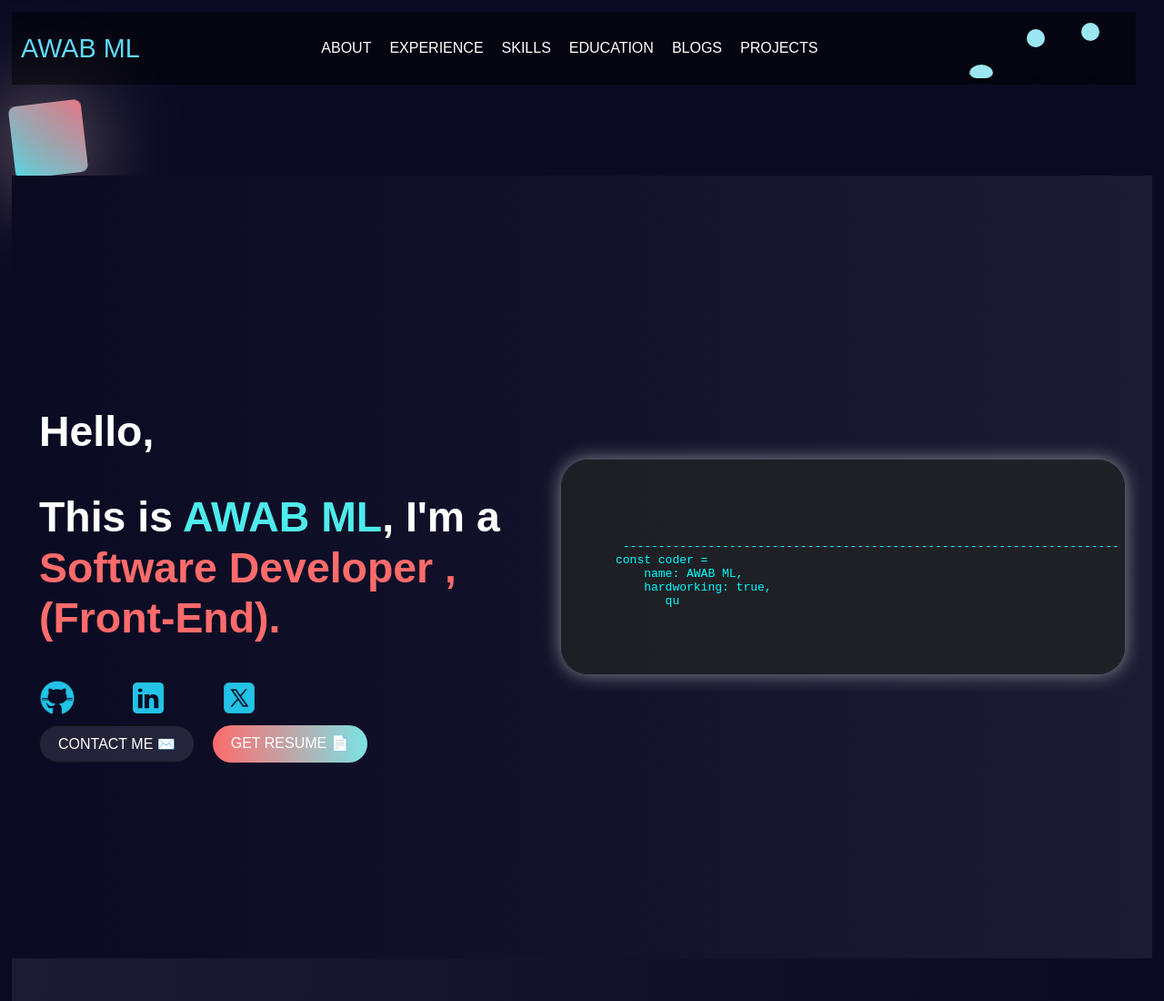
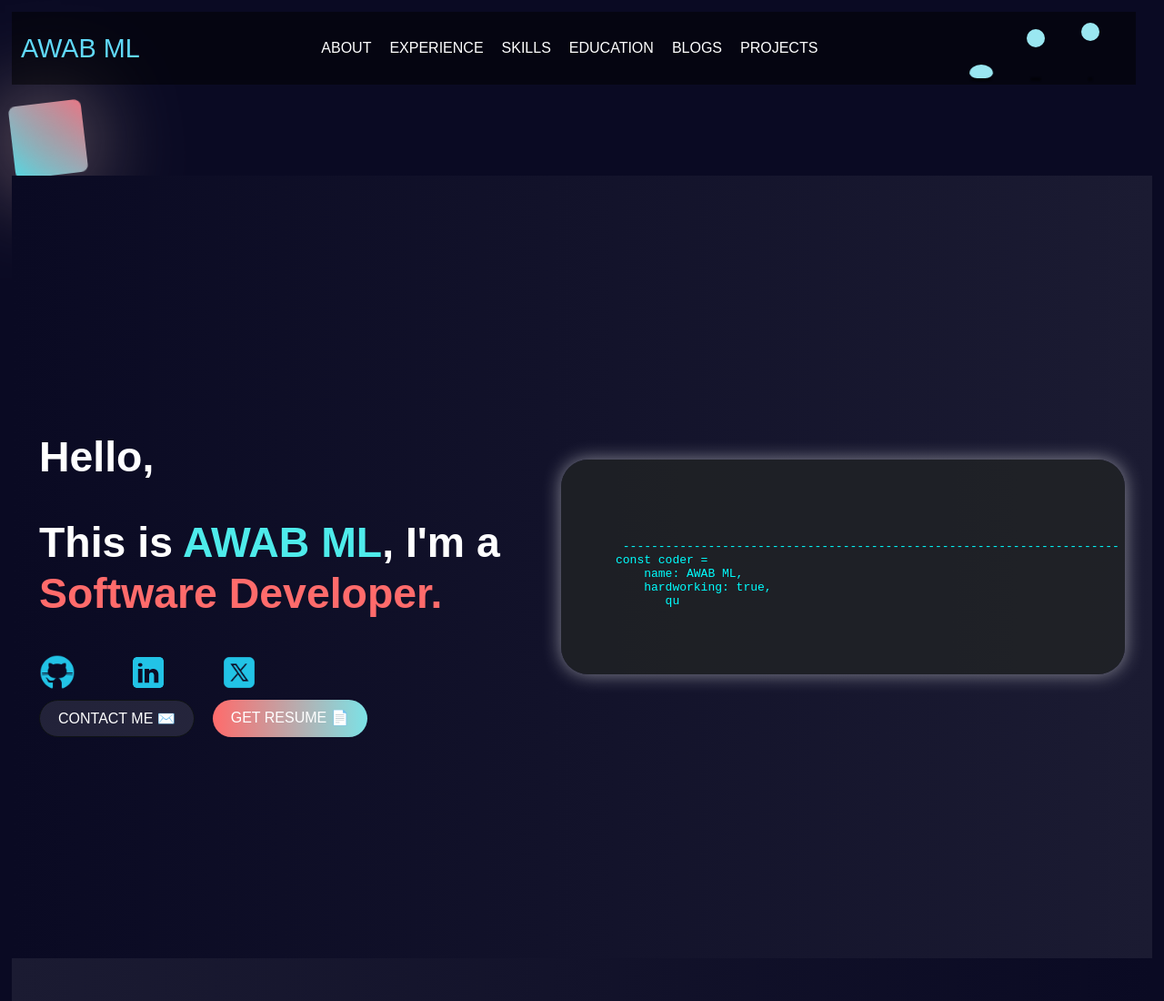
Before and after one commit to awab-ml/AWAB--ML, a plain HTML site: page index.html in a window 1280 px wide. Shown: the top 1100 px of the page at 91% size. Drawn offline with Linux system fonts and the light colour scheme.

Commit message:
Update index.html

```diff
--- a/index.html
+++ b/index.html
@@ -42,7 +42,7 @@
             <div class="hero-text">
                 <h1>Hello,</h1>
                 <h1>This is <span class="highlight-name">AWAB ML</span>, I'm a
-                <span class="highlight-title">Software Developer        ,(Front-End).</span></h1>
+                <span class="highlight-title">Software Developer.</span></h1>
                 <div class="social-icons">
                     <a href="https://github.com/awab-ml" class="icon github"></a>
                     <a href="https://www.linkedin.com/in/awab-mleyem-077aa7269/" class="icon linkedin"></a>
```
